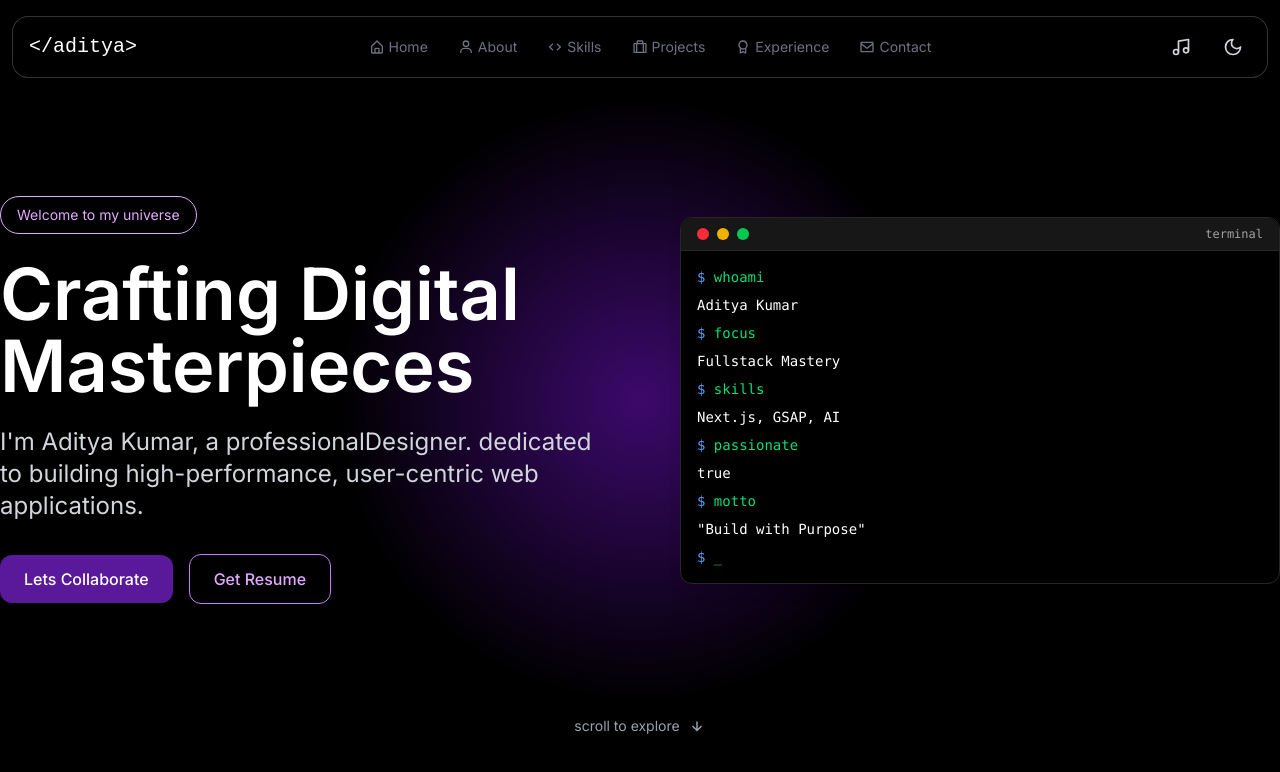
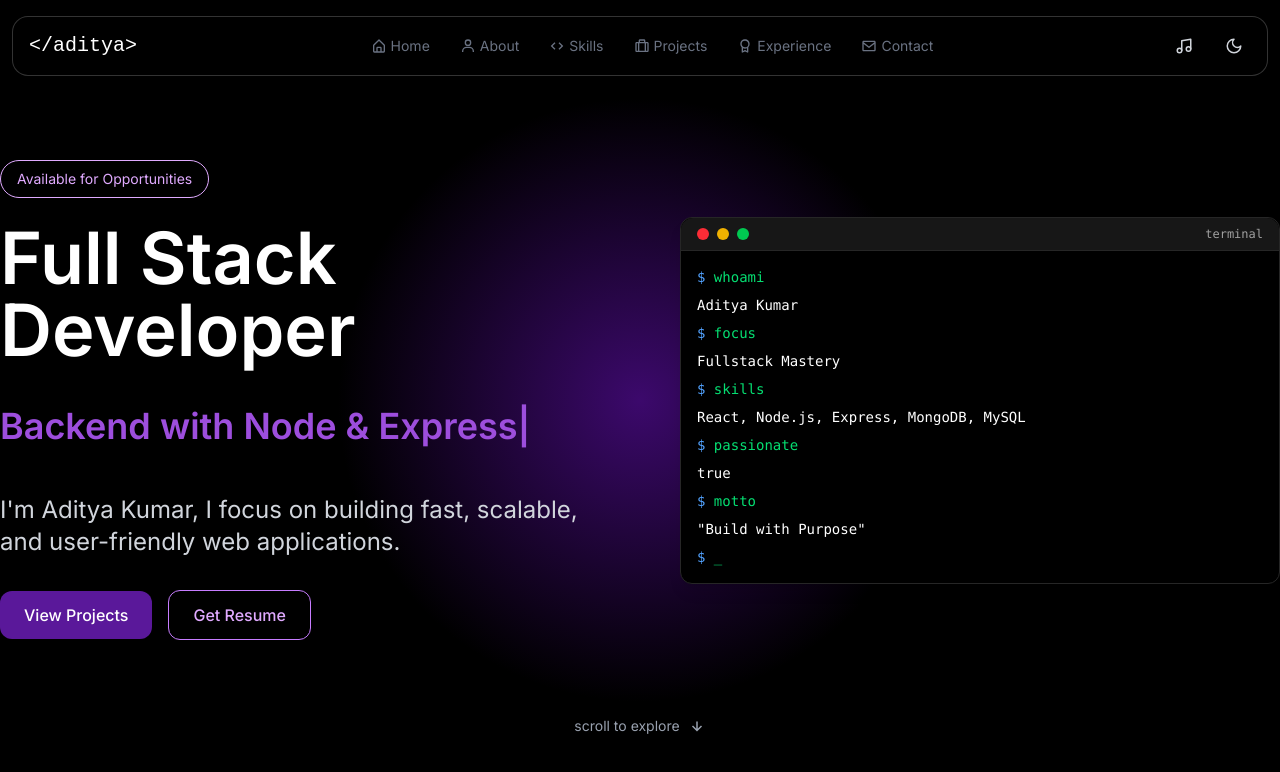
Before and after one commit to aditya5259kumar/portfolio, a React app: page / in a window 1280 px wide. Shown: the top 772 px of the page. Built offline with nearby package versions, Linux system fonts and the light colour scheme; the HTML template or start-up script is replaced by a standard one; a web font is replaced by a local one.

Commit message:
modified navbar.jsx terminalCard.jsx and home.jsx

```diff
--- a/package.json
+++ b/package.json
@@ -14,6 +14,7 @@
     "react": "^19.2.5",
     "react-dom": "^19.2.5",
     "react-icons": "^5.6.0",
+    "react-type-animation": "^3.2.0",
     "tailwindcss": "^4.2.2"
   },
   "devDependencies": {
--- a/src/components/Navbar.jsx
+++ b/src/components/Navbar.jsx
@@ -7,6 +7,7 @@ import {
   BiCode,
   BiBriefcaseAlt,
   BiEnvelope,
+  BiMenu
 } from "react-icons/bi";
 
 const Navbar = () => {
@@ -16,7 +17,8 @@ const Navbar = () => {
     <header className="fixed top-4 left-3 right-3 z-50">
       <div className="max-w-7xl mx-auto py-3 px-4 rounded-2xl bg-black/50 backdrop-blur-md flex items-center justify-between border border-neutral-700/80">
         <div className="text-xl font-medium text-white font-code">{logo}</div>
-        <div className="flex space-x-7.5 text-gray-500 text-sm">
+
+        <div className="md:flex hidden space-x-7.5 text-gray-500 text-sm">
           <span className="flex items-center gap-1">
             <BiHomeAlt className="text-[16px]" />
             <a href="#home">Home</a>
@@ -42,14 +44,20 @@ const Navbar = () => {
             <a href="#contact">Contact</a>
           </span>
         </div>
-        <div className="flex space-x-4">
-          <span className="text-gray-300 text-xl hover:bg-gray-800 p-2 rounded-lg">
+
+        <div className="md:flex hidden space-x-4">
+          <span className="text-gray-300 text-lg hover:bg-gray-800 p-2 rounded-lg">
             <LuMusic />
           </span>
-          <span className="text-gray-300 text-xl hover:bg-gray-800 p-2 rounded-lg">
+          <span className="text-gray-300 text-lg hover:bg-gray-800 p-2 rounded-lg">
             <LuMoon />
           </span>
         </div>
+
+<span className="block md:hidden text-gray-300 text-2xl hover:bg-gray-800 p-2 rounded-lg">
+  <BiMenu />
+</span>
+
       </div>
     </header>
   );
--- a/src/components/TerminalCard.jsx
+++ b/src/components/TerminalCard.jsx
@@ -30,7 +30,7 @@ const TerminalCard = () => {
         <p>
           <span className="text-blue-400">$</span> skills
         </p>
-        <p className="text-white">Next.js, GSAP, AI</p>
+        <p className="text-white">React, Node.js, Express, MongoDB, MySQL</p>
 
         <p>
           <span className="text-blue-400">$</span> passionate
@@ -87,7 +87,7 @@ export default TerminalCard;
 //         <p>
 //           <span className="text-blue-600">$</span> skills
 //         </p>
-//         <p className="text-neutral-900">Next.js, GSAP, AI</p>
+//         <p className="text-neutral-900">React, Node.js, Express, MongoDB, MySQL</p>
 
 //         <p>
 //           <span className="text-blue-600">$</span> passionate
--- a/src/pages/Home.jsx
+++ b/src/pages/Home.jsx
@@ -1,25 +1,43 @@
 import React from "react";
+import { TypeAnimation } from "react-type-animation";
 import TerminalCard from "../components/TerminalCard";
 import { BiDownArrowAlt } from "react-icons/bi";
 
 const Home = () => {
   return (
-    <div className="relative max-w-7xl mx-auto min-h-screen flex items-center gap-x-20 justify-center">
+    <div className="relative max-w-7xl mx-auto min-h-screen md:flex-row flex-col flex items-center gap-x-20 justify-center">
       <div className="flex-1 flex flex-col">
         <span className="text-sm text-(--purple-300) border w-fit border-(--purple-300) px-4 py-2 rounded-3xl">
-          Welcome to my universe
+          Available for Opportunities
         </span>
-        <h1 className="text-white text-7xl my-6 font-semibold">
-          Crafting Digital Masterpieces
+        <h1 className="text-white text-5xl md:text-6xl lg:text-7xl my-6 font-semibold">
+          Full Stack Developer
         </h1>
-        <p className="text-2xl text-gray-300 mb-8">
-          I'm Aditya Kumar, a professionalDesigner. dedicated to building
-          high-performance, user-centric web applications.
+        <div className="my-4">
+          <TypeAnimation
+            sequence={[
+              "Frontend with React",
+              2000,
+              "Backend with Node & Express",
+              2000,
+              "MongoDB & MySQL",
+              2000,
+              "End-to-End Web Applications",
+              2000,
+            ]}
+            speed={50}
+            repeat={Infinity}
+            className="text-(--purple-500) text-3xl md:text-4xl font-semibold"
+          />
+        </div>
+        <p className="text-2xl text-gray-300 my-8">
+          I'm Aditya Kumar, I focus on building fast, scalable, and
+          user-friendly web applications.
         </p>
 
         <div className="flex items-center space-x-4">
           <button className="px-6 py-3 font-medium bg-(--purple-700) rounded-xl text-white text- ">
-            Lets Collaborate
+            View Projects
           </button>
           <button className="px-6 py-3 font-medium border border-(--purple-400) rounded-xl text-(--purple-300) text-">
             Get Resume
@@ -28,16 +46,15 @@ const Home = () => {
       </div>
 
       <div className="flex-1">
-        {/* <CodeCard/> */}
         <TerminalCard />
       </div>
 
-      <p className="absolute bottom-16 flex items-center text-gray-400 text-sm mt-8">
-        scroll to explore
+      <div className="md:flex hidden items-center absolute bottom-16 text-gray-400 text-sm mt-8">
+        <p>scroll to explore</p>
         <span className="text-[18px] ml-2">
           <BiDownArrowAlt />
         </span>
-      </p>
+      </div>
     </div>
   );
 };
```
Also changed, not shown: 1 other file (tests, documents, lock files or other folders).
